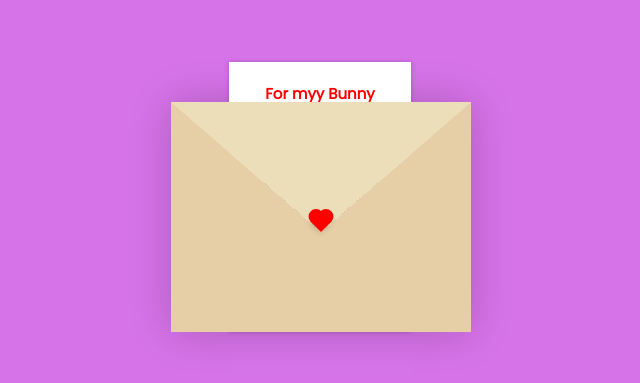
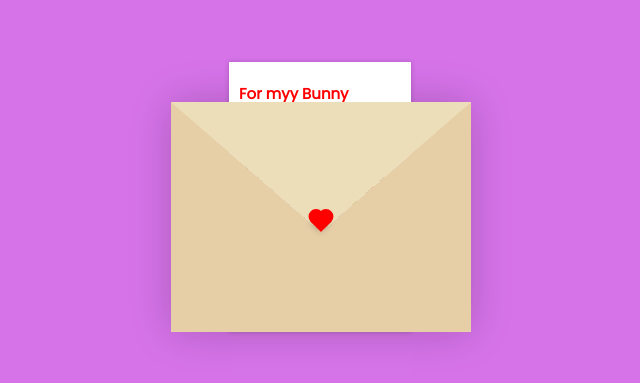
Before and after one commit to CodeLson/Suprise, a plain HTML site: page index.html in a window 1280 px wide. Shown: the part 183-566 px from the top of the page, 319-959 px from the left. Drawn offline with Linux system fonts and the light colour scheme.

Commit message:
Update style.css

```diff
--- a/style.css
+++ b/style.css
@@ -74,8 +74,8 @@ body{
 .envelope > .letter > .text {
   font-family: 'Gill Sans', 'Gill Sans MT', Calibri, 'Trebuchet MS', sans-serif;
   color: var(--txt-color);
-  text-align: center;
-  font-size: 8.5px;
+  text-align: left;
+  font-size: 8px;
 }
 .heart {
   position: absolute;
```
